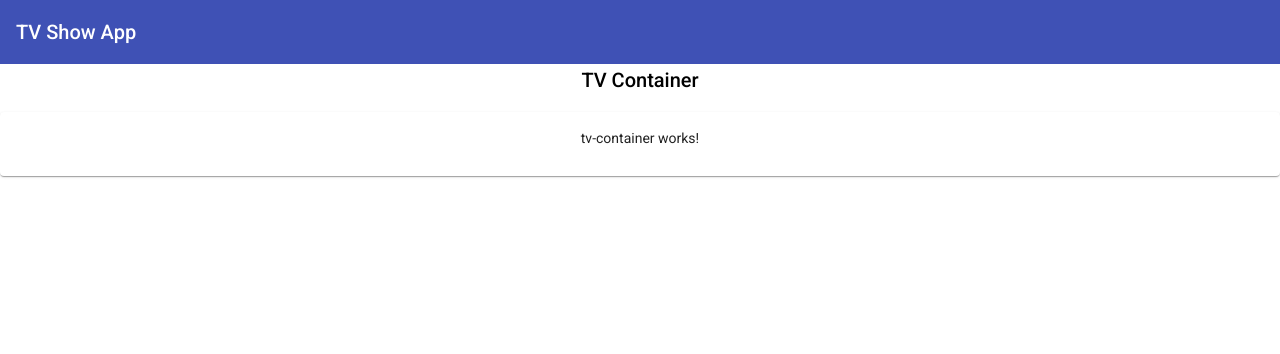
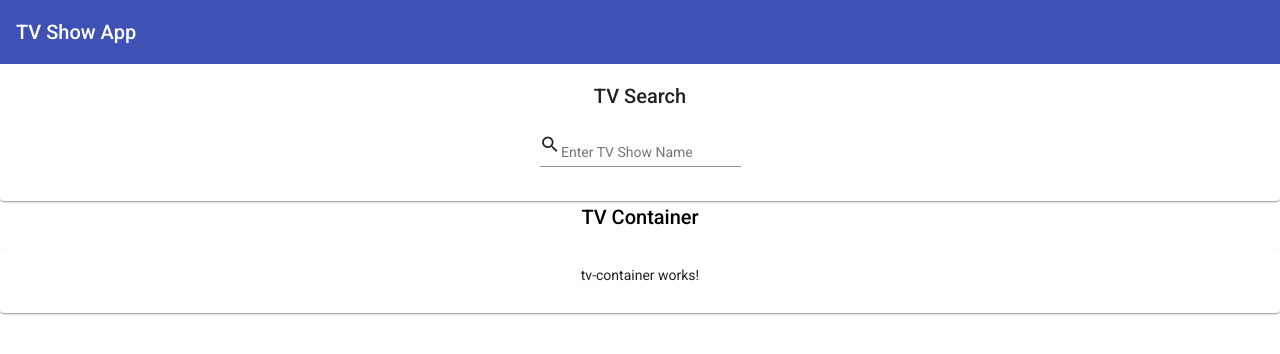
Before and after one commit to prachi84/TV-show-app, an Angular app: page / in a window 1280 px wide. Shown: the top 354 px of the page. Built offline with nearby package versions, Linux system fonts and the light colour scheme.

Commit message:
added tv search component

```diff
--- a/src/app/app.component.html
+++ b/src/app/app.component.html
@@ -2,11 +2,14 @@
   <mat-toolbar color="primary">
     TV Show App
   </mat-toolbar>
+  <mat-card color="primary">
+    <h2>TV Search</h2>
+    <app-tv-search></app-tv-search>
+  </mat-card>
   <h2>
     TV Container
   </h2>
   <mat-card color="primary">
     <app-tv-container></app-tv-container>
   </mat-card>
-
 </div>
--- a/src/app/app.module.ts
+++ b/src/app/app.module.ts
@@ -14,11 +14,13 @@ import {MatCardModule} from '@angular/material/card';
 import{MatFormFieldModule} from '@angular/material/form-field';
 import{MatInputModule} from '@angular/material/input';
 import {FormsModule, ReactiveFormsModule} from '@angular/forms';
+import { TvSearchComponent } from './tv-search/tv-search.component';
 
 @NgModule({
   declarations: [
     AppComponent,
-    TVContainerComponent
+    TVContainerComponent,
+    TvSearchComponent
   ],
   imports: [
     BrowserModule,
--- /dev/null
+++ b/src/app/tv-search/tv-search.component.html
@@ -0,0 +1,6 @@
+<form>
+  <mat-form-field>
+    <mat-icon matPrefix>search</mat-icon>
+    <input matInput placeholder="Enter TV Show Name" aria-label="TV Show Name"/>
+  </mat-form-field>
+</form>
--- /dev/null
+++ b/src/app/tv-search/tv-search.component.ts
@@ -0,0 +1,15 @@
+import { Component, OnInit } from '@angular/core';
+
+@Component({
+  selector: 'app-tv-search',
+  templateUrl: './tv-search.component.html',
+  styleUrls: ['./tv-search.component.css']
+})
+export class TvSearchComponent implements OnInit {
+
+  constructor() { }
+
+  ngOnInit(): void {
+  }
+
+}
--- a/src/environments/environment.ts
+++ b/src/environments/environment.ts
@@ -4,7 +4,7 @@
 
 export const environment = {
   production: false,
-  appId: 'dummy'
+  appId: 'epRr1KLRIwBkGNSMX9-tpu4HEeeK7183'
 };
 
 /*
--- a/src/styles.css
+++ b/src/styles.css
@@ -2,3 +2,6 @@
 
 html, body { height: 100%; }
 body { margin: 0; font-family: Roboto, "Helvetica Neue", sans-serif; }
+
+html, body { height: 100%; }
+body { margin: 0; font-family: Roboto, "Helvetica Neue", sans-serif; }
```
Also changed, not shown: package.json (line endings or trailing spaces), src/app/tv-search/tv-search.component.css (added), 2 other files (tests, documents, lock files or other folders).
